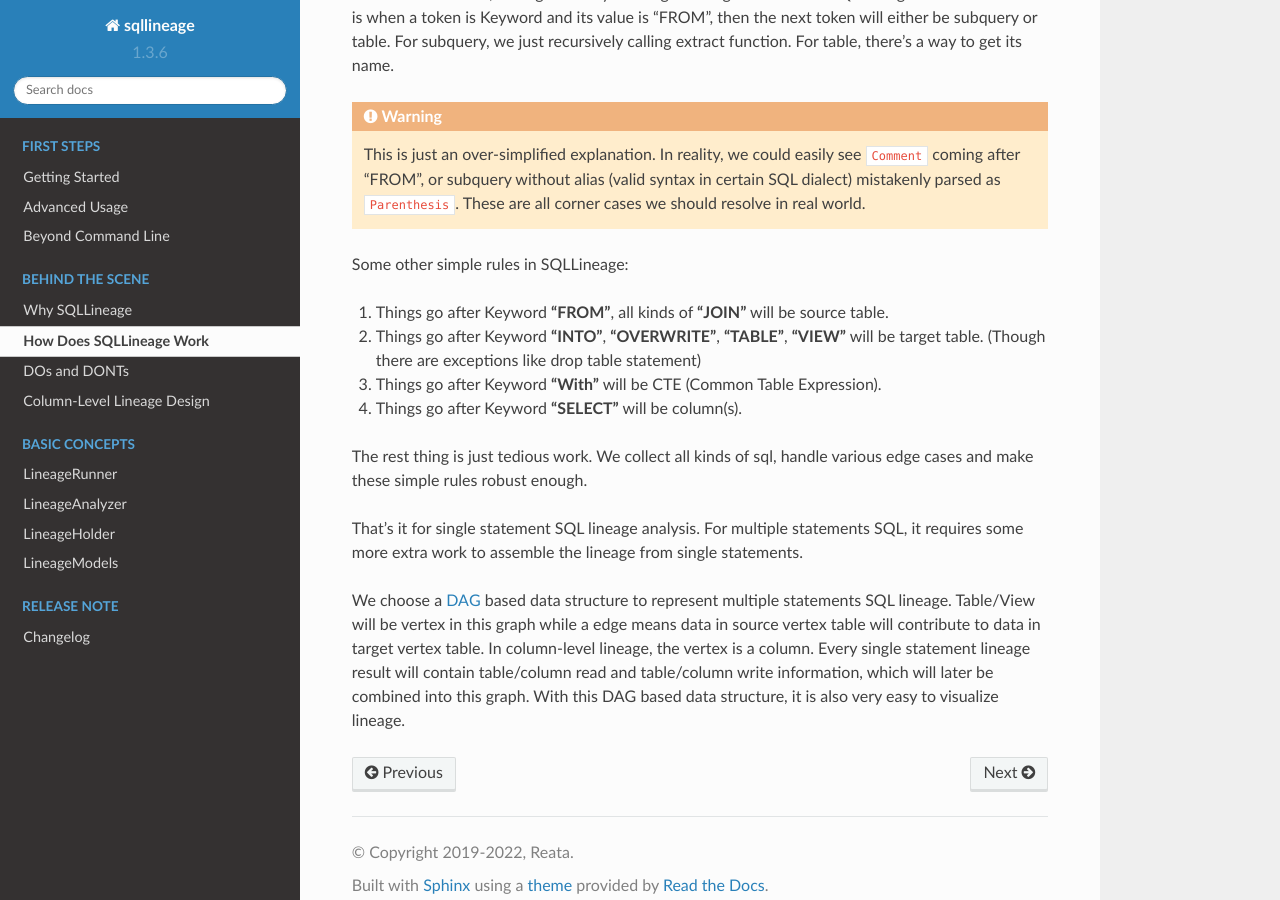
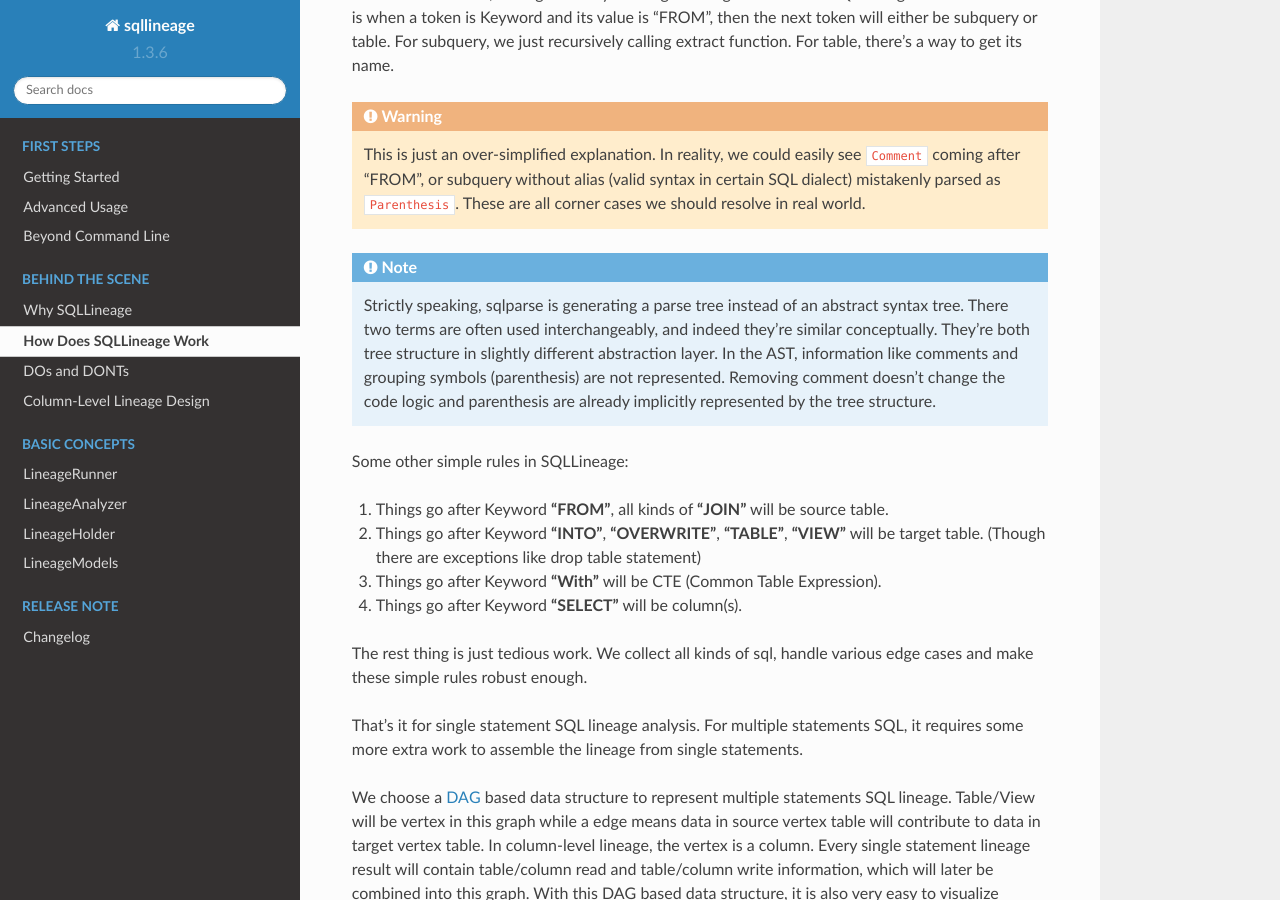
Before and after one commit to reata/sqllineage, a Sphinx documentation site: the page built from docs/behind_the_scene/how_sqllineage_work.rst, in a window 1280 px wide and 900 px high, scrolled down 994 px. Built offline with Sphinx 7.4.7 and the Read the Docs theme 2.0.0, drawn with Linux system fonts in a browser that asks for light colours.

Commit message:
docs: add a parse tree vs abstract syntax tree section

```diff
--- a/docs/behind_the_scene/how_sqllineage_work.rst
+++ b/docs/behind_the_scene/how_sqllineage_work.rst
@@ -44,6 +44,12 @@ For table, there's a way to get its name.
     subquery without alias (valid syntax in certain SQL dialect) mistakenly parsed as ``Parenthesis``. These are all
     corner cases we should resolve in real world.
 
+.. note::
+    Strictly speaking, sqlparse is generating a parse tree instead of an abstract syntax tree. There two terms are often
+    used interchangeably, and indeed they're similar conceptually. They're both tree structure in slightly different
+    abstraction layer. In the AST, information like comments and grouping symbols (parenthesis) are not represented.
+    Removing comment doesn't change the code logic and parenthesis are already implicitly represented by the tree structure.
+
 Some other simple rules in SQLLineage:
 
 1. Things go after Keyword **"FROM"**, all kinds of **"JOIN"** will be source table.
```
